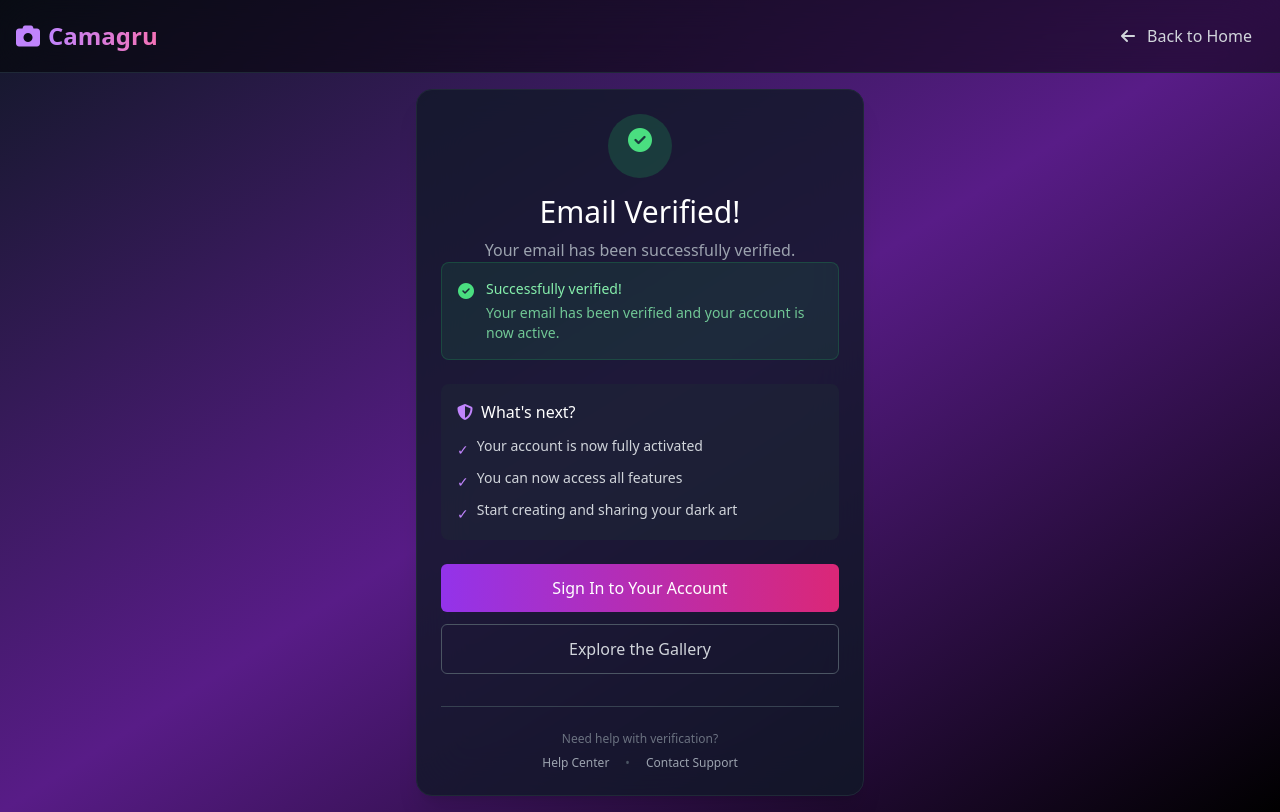
After one commit to FedeDiazDev/camagru, a PHP site: page /verify/ in a window 1280 px wide. The commit adds this page. Run offline with PHP 8.4, Linux system fonts and the light colour scheme; some libraries are stand-ins or nearby versions.

Commit message:
feat: testing verify email

```diff
--- /dev/null
+++ b/app/views/pages/verify.php
@@ -0,0 +1,131 @@
+<!DOCTYPE html>
+<html lang="en" class="bg-gradient-to-br from-gray-900 via-purple-900 to-black min-h-screen">
+  <head>
+    <meta charset="UTF-8" />
+    <meta name="viewport" content="width=device-width, initial-scale=1.0" />
+    <title>Email Verification | Camagru</title>
+    <script src="https://cdn.tailwindcss.com"></script>
+    <script src="https://kit.fontawesome.com/a2e0f5d2f3.js" crossorigin="anonymous"></script>
+  </head>
+  <body class="text-gray-300">
+    <!-- Header -->
+    <header class="border-b border-gray-800 bg-black/50 backdrop-blur-xl">
+      <div class="container mx-auto px-4 py-4 flex items-center justify-between">
+        <a href="/" class="flex items-center gap-2">
+          <i class="fa-solid fa-camera text-purple-400 text-xl lg:text-2xl"></i>
+          <h1
+            class="text-xl lg:text-2xl font-bold bg-gradient-to-r from-purple-400 to-pink-400 bg-clip-text text-transparent"
+          >
+            Camagru
+          </h1>
+        </a>
+        <a
+          href="/"
+          class="text-gray-300 hover:text-white hover:bg-gray-800 text-sm lg:text-base px-3 py-2 rounded-md transition"
+        >
+          <i class="fa-solid fa-arrow-left mr-2"></i>
+          <span class="hidden sm:inline">Back to Home</span>
+          <span class="sm:hidden">Back</span>
+        </a>
+      </div>
+    </header>
+
+    <!-- Main -->
+    <main class="flex items-center justify-center min-h-[calc(100vh-80px)] p-4">
+      <div class="w-full max-w-md bg-gray-900/80 border border-gray-800 backdrop-blur-xl rounded-2xl shadow-xl p-6 text-center">
+        <!-- ICON -->
+        <div id="icon" class="w-16 h-16 mx-auto mb-4 bg-purple-500/20 rounded-full flex items-center justify-center">
+          <i class="fa-solid fa-spinner text-purple-400 text-2xl animate-spin"></i>
+        </div>
+
+        <!-- TITLES -->
+        <h2 id="title" class="text-2xl lg:text-3xl text-white mb-2">Verifying Email...</h2>
+        <p id="subtitle" class="text-gray-400 text-sm lg:text-base">
+          Please wait while we verify your email address
+        </p>
+
+        <!-- LOADING -->
+        <div id="loading" class="flex justify-center py-6 space-x-2">
+          <div class="w-3 h-3 bg-purple-400 rounded-full animate-bounce"></div>
+          <div class="w-3 h-3 bg-pink-400 rounded-full animate-bounce delay-100"></div>
+          <div class="w-3 h-3 bg-purple-400 rounded-full animate-bounce delay-200"></div>
+        </div>
+
+        <!-- SUCCESS (hidden by default) -->
+        <div id="success" class="hidden space-y-6">
+          <div class="bg-green-500/10 border border-green-500/20 rounded-lg p-4 text-left">
+            <div class="flex items-start gap-3">
+              <i class="fa-solid fa-circle-check text-green-400 mt-1"></i>
+              <div>
+                <p class="text-green-300 font-medium text-sm">Successfully verified!</p>
+                <p class="text-green-300/80 text-sm mt-1">
+                  Your email has been verified and your account is now active.
+                </p>
+              </div>
+            </div>
+          </div>
+
+          <div class="bg-gray-800/50 rounded-lg p-4 text-left">
+            <h4 class="text-white font-medium mb-3 flex items-center gap-2">
+              <i class="fa-solid fa-shield-halved text-purple-400"></i>
+              What's next?
+            </h4>
+            <ul class="space-y-2 text-sm text-gray-300">
+              <li class="flex items-start gap-2">
+                <span class="text-purple-400 mt-1">✓</span>
+                <span>Your account is now fully activated</span>
+              </li>
+              <li class="flex items-start gap-2">
+                <span class="text-purple-400 mt-1">✓</span>
+                <span>You can now access all features</span>
+              </li>
+              <li class="flex items-start gap-2">
+                <span class="text-purple-400 mt-1">✓</span>
+                <span>Start creating and sharing your dark art</span>
+              </li>
+            </ul>
+          </div>
+
+          <div class="space-y-3">
+            <a
+              href="/login"
+              class="block w-full bg-gradient-to-r from-purple-600 to-pink-600 hover:from-purple-700 hover:to-pink-700 text-white text-center py-3 rounded-md font-medium transition"
+              >Sign In to Your Account</a
+            >
+            <a
+              href="/"
+              class="block w-full border border-gray-600 text-gray-300 hover:bg-gray-800 hover:text-white py-3 rounded-md text-center font-medium transition"
+              >Explore the Gallery</a
+            >
+          </div>
+        </div>
+
+        <!-- FOOTER -->
+        <div class="mt-8 pt-6 border-t border-gray-700 text-center text-xs text-gray-500">
+          <p class="mb-2">Need help with verification?</p>
+          <div class="flex justify-center gap-4">
+            <a href="/help" class="text-gray-400 hover:text-white transition-colors">Help Center</a>
+            <span class="text-gray-600">•</span>
+            <a href="/contact" class="text-gray-400 hover:text-white transition-colors">Contact Support</a>
+          </div>
+        </div>
+      </div>
+    </main>
+
+    <!-- Optional JS to switch states -->
+    <script>
+      // Example: simulate verification success after 3 seconds
+      setTimeout(() => {
+        document.getElementById("loading").classList.add("hidden");
+        document.getElementById("icon").innerHTML =
+          '<i class="fa-solid fa-circle-check text-green-400 text-2xl animate-bounce"></i>';
+        document.getElementById("icon").className =
+          "w-16 h-16 mx-auto mb-4 bg-green-500/20 rounded-full flex items-center justify-center";
+        document.getElementById("title").innerText = "Email Verified!";
+        document.getElementById("subtitle").innerText =
+          "Your email has been successfully verified.";
+        document.getElementById("success").classList.remove("hidden");
+      }, 3000);
+    </script>
+  </body>
+</html>
--- a/docker-compose.yml
+++ b/docker-compose.yml
@@ -24,6 +24,7 @@ services:
       DB_DATABASE: ${DB_NAME}
       DB_USER: ${DB_USER}
       DB_PASSWORD: ${DB_PASSWORD}
+      SENDGRID_API_KEY: ${SENDGRID_API_KEY}
     depends_on:
       - mariadb
     networks:
--- a/public/index.php
+++ b/public/index.php
@@ -38,6 +38,10 @@ switch ($request) {
     case '/password':
         include_once __DIR__ . '/../app/views/pages/forgotPassword.php';
         exit;
+    case '/verify':
+        include_once __DIR__ . '/../app/views/pages/verify.php';
+        exit;
+
     default:
         http_response_code(404);
         include_once __DIR__ . '/./404.html';
```
Also changed, not shown: app/views/testmail.php (added, +22 -0 lines), 1 other file.
